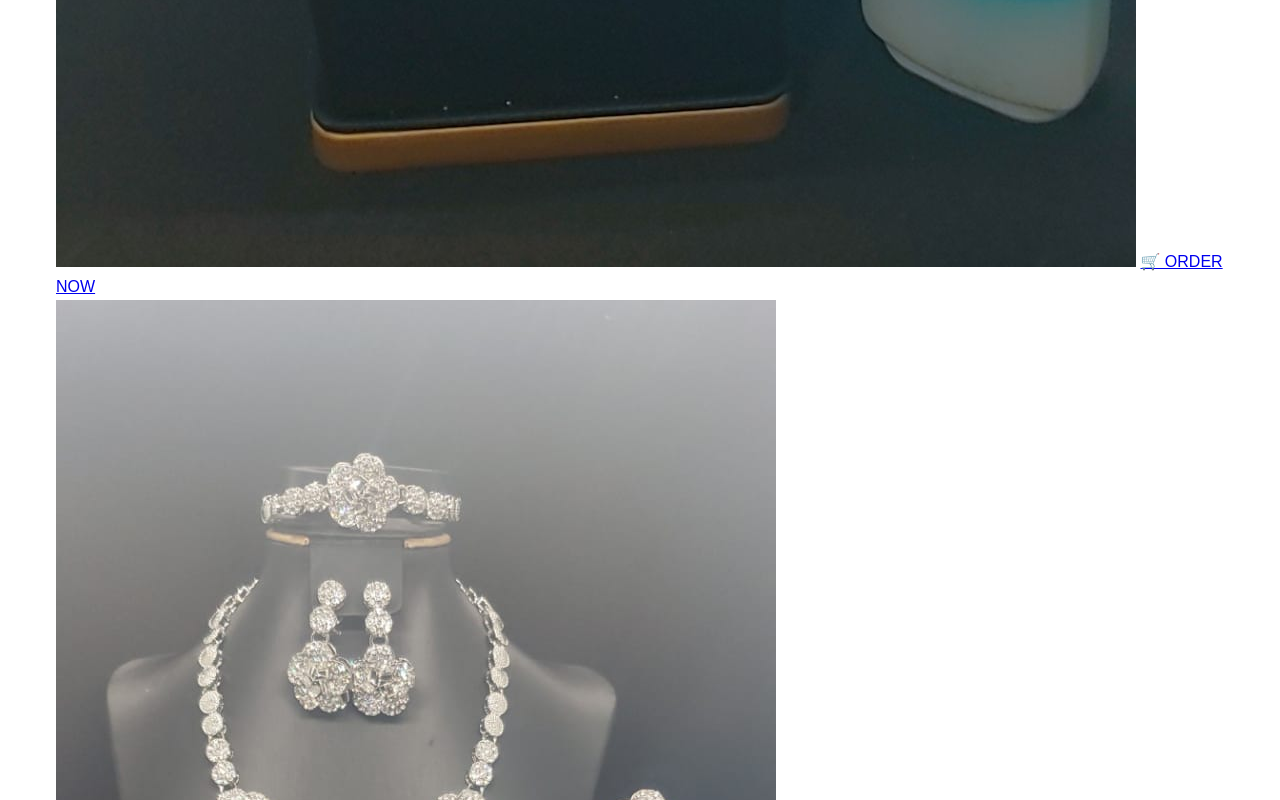
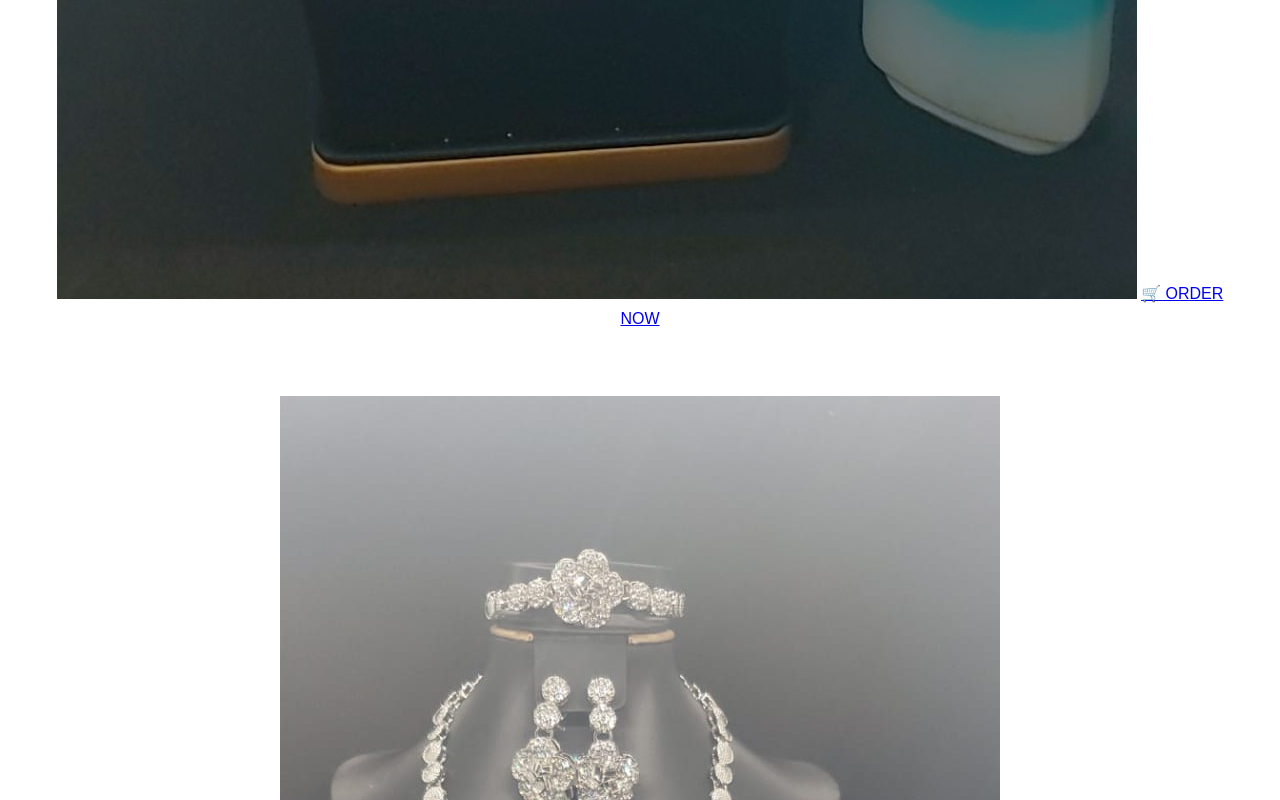
Before and after one commit to bylukeO/2stonejewelrysets, a plain HTML site: page index.html in a window 1280 px wide. Shown: the part 2087-2887 px from the top of the page. Drawn offline with Linux system fonts and the light colour scheme.

Commit message:
Update styles.css

```diff
--- a/styles.css
+++ b/styles.css
@@ -69,6 +69,11 @@ body {
 }
 
 /* Product Display */
+.product-container {
+    text-align: center;
+    padding: 2rem 0;
+}
+
 .fd {
     text-align: center;
     padding: 2rem 0;
```
